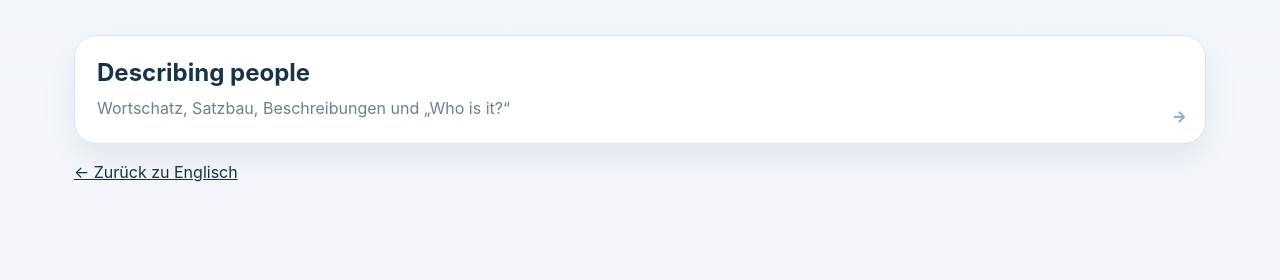
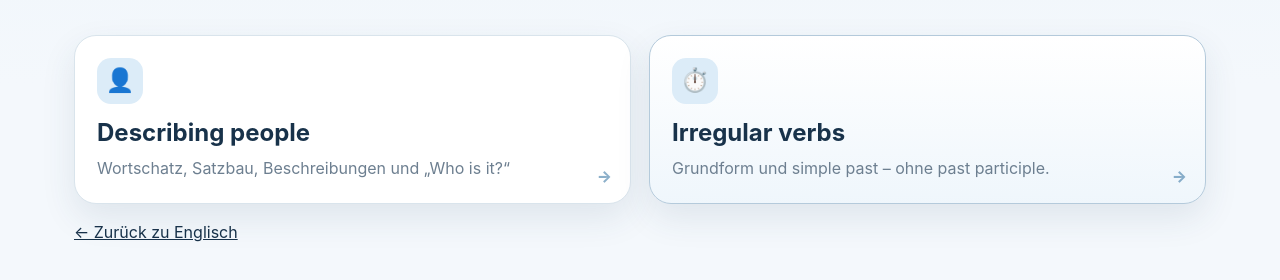
Before and after one commit to steffiadler-afk/Lernwebsite, a website: page english/klasse6/index.html in a window 1280 px wide. Shown: the part 196-476 px from the top of the page. Drawn offline with Linux system fonts and the light colour scheme.

Commit message:
Add irregular verbs to English 6 overview

```diff
--- a/english/klasse6/index.html
+++ b/english/klasse6/index.html
@@ -1 +1 @@
-<!doctype html><html lang="de"><head><meta charset="utf-8"><meta name="viewport" content="width=device-width,initial-scale=1"><title>Englisch Klasse 6</title><link rel="stylesheet" href="../../src/shared/styles.css"></head><body><main class="wrap"><div class="topbar"><div><div class="brand">Englisch Klasse 6</div><div class="muted">Wähle ein Thema.</div></div><div id="themeControls" class="controls"></div></div><div class="grid"><a class="card" href="describing-people/index.html"><h2>Describing people</h2><p>Wortschatz, Satzbau, Beschreibungen und „Who is it?“</p></a></div><p><a href="../index.html">← Zurück zu Englisch</a></p></main><script type="module">import{initPage}from'../../src/shared/page.js';initPage()</script></body></html>
+<!doctype html><html lang="de"><head><meta charset="utf-8"><meta name="viewport" content="width=device-width,initial-scale=1"><title>Englisch Klasse 6</title><link rel="stylesheet" href="../../src/shared/styles.css"></head><body><main class="wrap"><div class="topbar"><div><div class="brand">Englisch Klasse 6</div><div class="muted">Wähle ein Thema.</div></div><div id="themeControls" class="controls"></div></div><div class="grid"><a class="card" href="describing-people/index.html"><div class="card-icon">👤</div><h2>Describing people</h2><p>Wortschatz, Satzbau, Beschreibungen und „Who is it?“</p></a><a class="card featured" href="irregular-verbs/index.html"><div class="card-icon">⏱️</div><h2>Irregular verbs</h2><p>Grundform und simple past – ohne past participle.</p></a></div><p><a href="../index.html">← Zurück zu Englisch</a></p></main><script type="module">import{initPage}from'../../src/shared/page.js';initPage()</script></body></html>
```
